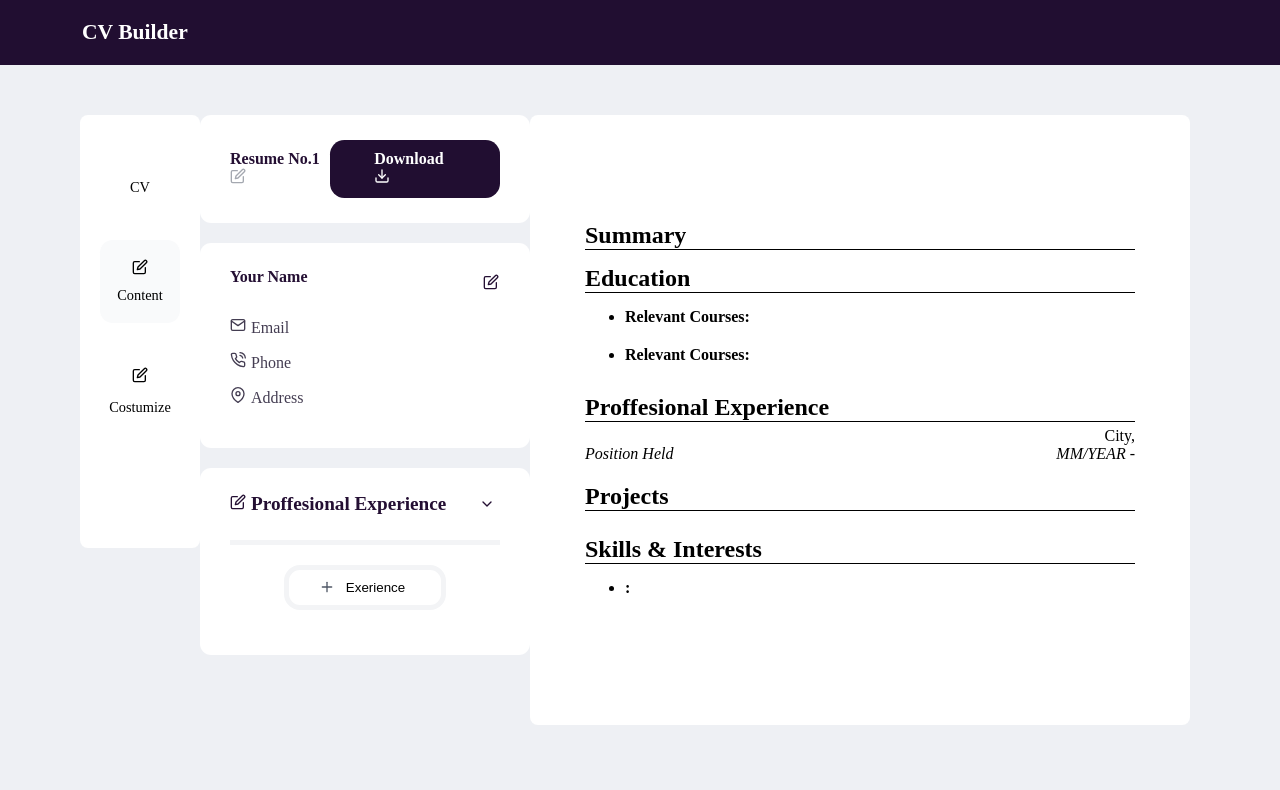
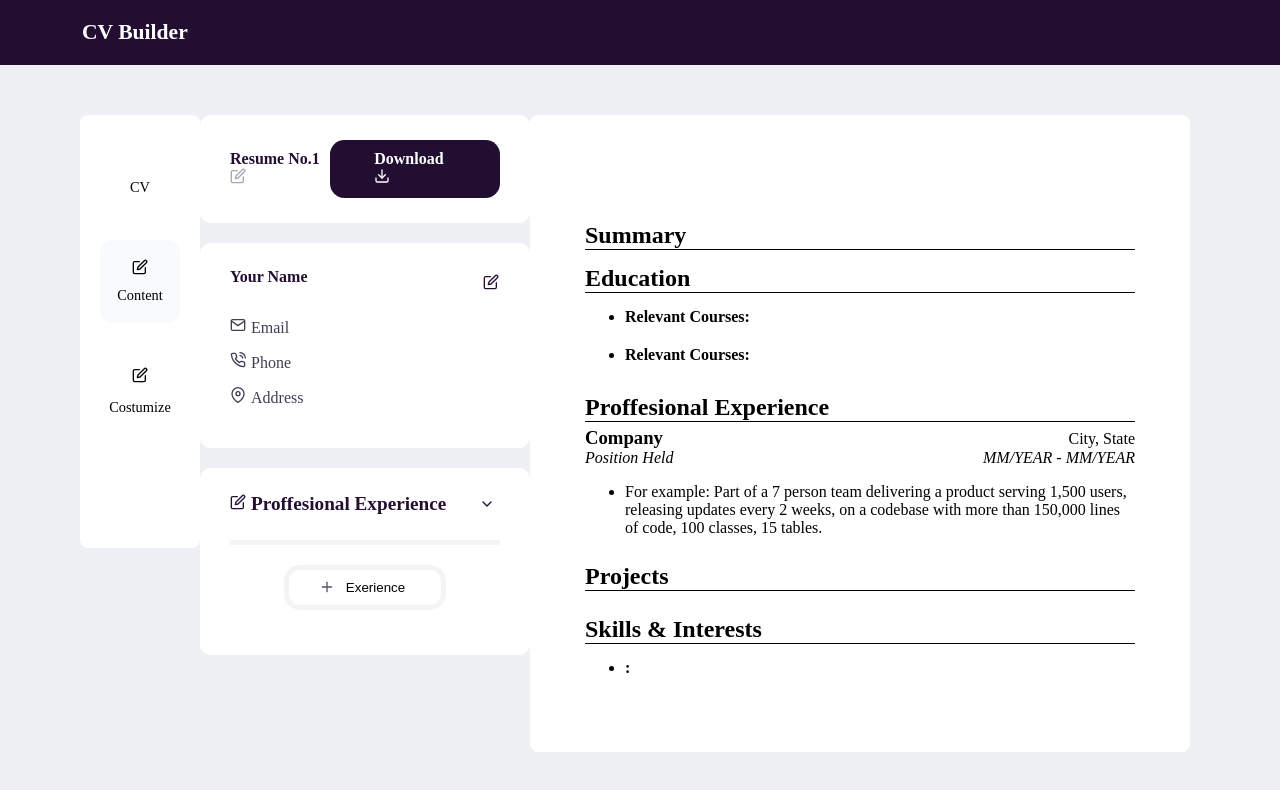
Before and after one commit to dorisashehi/resume, a React (Vite) app: page / in a window 1280 px wide. Shown: the top 790 px of the page. Built offline with nearby package versions, Linux system fonts and the light colour scheme.

Commit message:
Default experience and reponsibilities added

```diff
--- a/package.json
+++ b/package.json
@@ -12,6 +12,7 @@
   "dependencies": {
     "@ckeditor/ckeditor5-build-classic": "^41.4.2",
     "@ckeditor/ckeditor5-react": "^7.0.0",
+    "dompurify": "^3.1.5",
     "react": "^18.2.0",
     "react-dom": "^18.2.0",
     "uuid": "^10.0.0"
--- a/src/Components/CV/index.jsx
+++ b/src/Components/CV/index.jsx
@@ -1,6 +1,8 @@
 import './index.scss';
 import PropTypes from 'prop-types';
 import React from 'react';
+import DOMPurify from 'dompurify';
+
 
 const CVPaper  = (props) => {
 
@@ -79,15 +81,17 @@ const CVPaper  = (props) => {
 
                             experience.map((experience, index) => {
 
-                                console.log(experience)
+                               //console.log(experience)
 
-                                const location = experience.exp_city || 'City'  + ', ' + experience.exp_country || 'State';
-                                const date = experience.exp_start_date || 'MM/YEAR' + ' - ' + experience.exp_end_date || 'MM/YEAR';
+                                const location = (experience?.exp_city || 'City')  + ', ' + (experience?.exp_country || 'State');
+                                const date = (experience?.exp_start_date || 'MM/YEAR') + ' - ' + (experience?.exp_end_date || 'MM/YEAR');
+                                const responsibilities = DOMPurify.sanitize(experience.exp_responsibilities)
+                                || '<ul><li>For example: Part of a 7 person team delivering a product serving 1,500 users, releasing updates every 2 weeks, on a codebase with more than 150,000 lines of code, 100 classes, 15 tables.</ul';
 
                                 return(
                                     <div className="item" key={index}>
                                         <div className="name">
-                                            <h3 className="name">{experience.exp_company}</h3>
+                                            <h3 className="name">{experience.exp_company || 'Company' }</h3>
                                             <p className="location">{ location }</p>
                                         </div>
                                         <div className="descr">
@@ -95,13 +99,7 @@ const CVPaper  = (props) => {
                                             <p className="date">{ date }</p>
                                         </div>
                                         <div className="more-info">
-                                            <ul className="list">
-                                                {
-                                                    experience.responsibilities?.map((item, index) => (
-                                                        <li className="item" key={index}>{item}</li>
-                                                    ))
-                                                }
-                                            </ul>
+                                            <div className="more-info" dangerouslySetInnerHTML={{ __html: responsibilities }}></div>
                                         </div>
                                     </div>
                                 )
--- a/src/Components/Experience/index.jsx
+++ b/src/Components/Experience/index.jsx
@@ -11,17 +11,36 @@ function Experience (props) {
 
     const [ exp_id, setExpID ] = useState(); //ID FOR A NEW EXPERIENCE
 
-    const toggleDetails = (event) => { //OPEN CLOSE DETAILS
-        event.preventDefault();
-        setExpID(uuidv4()); //GENERATE A RANDOM ID WHEN EXP BOX OPEN
-        setOpen(!addBox) //SET VALUE TO OPPOSITE
-    }
+    const [ experiences, setExperiences] = useState([]) //ARRAY OF EXPERIENCES ADDED
 
-    const [ experiences, setExperiences] = useState([]) //ARRAY OF EXPERIENCES ADDED
+    /*
+        {
+            exp_company: '',
+            exp_job: '',
+            exp_technology: '',
+            exp_city: '',
+            exp_country: '',
+            exp_start_date: '',
+            exp_end_date: '',
+            responsibilities: []
+        }
+    */
 
     const [ experienceObj, setExperienceObj] = useState({}) //AN OBJ TO SAVE THE EXPERIENCE ADDING TO ADD EXP BOX
 
+
+    const toggleDetails = (event) => { //OPEN CLOSE DETAILS
+
+        event.preventDefault();
+
+        setExpID(uuidv4()); //GENERATE A RANDOM ID WHEN EXP BOX OPEN
+        setExperienceObj({}); //EMPTY PREVIOUS EXPERIONCE OBJECT
+        setOpen(!addBox) //OPEN/CLOSE ADD BOX
+
+    }
+
     const changeExperience = (input, value) => {
+        console.log(value);
 
         setExperienceObj({  //SET INPUT FIELD VALUE TO THE EXPERIENCE OBJECT
             ...experienceObj,
@@ -30,13 +49,34 @@ function Experience (props) {
         })
     }
 
+    const [required, setRequired]  = useState(false); //REQUIRED FIELD
+
+    const validateRequiredFields = (experienceObj) =>{ //CHECK IS REQ FIELD IS FILLED
+
+        if (!experienceObj.exp_company){
+            setRequired(true); //REQUIRED FIELD IS NOT FILLED
+            return true
+        }
+
+        setRequired(false); //REQUIRED FIELD IS FILLED
+        return false
+
+    }
+
     const handleSave = ( event ) => {
 
         event.preventDefault();
-        const newExperiences = [...experiences, experienceObj];
-        setExperiences(newExperiences) //SET THE EXPERIENCE BJECT TO THE ARRAY OF EXPERIENCES
-        props.addExperiences(newExperiences) //ADD ARRAY OF EXPERIENCES TO THE PARENT ELEMNT
-        setOpen(false) //CLOSE ADD BOX DIALOG
+
+        const error = validateRequiredFields(experienceObj);
+
+        if(!error){ //EXECUTE IF COMPANY NAME IF FILLED
+
+            const newExperiences = [...experiences, experienceObj];
+            setExperiences(newExperiences) //SET THE EXPERIENCE BJECT TO THE ARRAY OF EXPERIENCES
+            props.addExperiences(newExperiences) //ADD ARRAY OF EXPERIENCES TO THE PARENT ELEMNT
+            setOpen(false) //CLOSE ADD BOX DIALOG
+
+        }
 
     }
 
@@ -92,6 +132,10 @@ function Experience (props) {
                             <div className="form-group">
                                 <label htmlFor="exp_company">Company</label>
                                 <input type="text" onChange = {(event) => changeExperience(event.target.id, event.target.value)} className="form-input" name="exp_company" id="exp_company" placeholder="Enter Company Title"/>
+                                {
+                                    (required) && <span className='error'>That is a required field</span>
+                                }
+
                             </div>
                             <div className="form-group">
                                 <label htmlFor="exp_job">Job Title</label>
@@ -130,15 +174,12 @@ function Experience (props) {
                                 <div className="form-group">
 
                                     <div className="App">
-                                            <h2>Responsibilities</h2>
+                                            <label htmlFor="exp_responsibilities">Responsibilities</label>
                                             <CKEditor
                                                 editor={ ClassicEditor }
-                                                data="<p>Hello from CKEditor 5!</p>"
-                                                onChange={ ( event, editor ) => {
-                                                    const data = editor.getData();
-                                                    console.log( { data } );
-                                                } }
-
+                                                data=""
+                                                id="exp_responsibilities"
+                                                onChange= {(event, editor) => changeExperience('exp_responsibilities', editor.getData())}
                                             />
                                     </div>
                                 </div>
--- a/src/Components/Experience/index.scss
+++ b/src/Components/Experience/index.scss
@@ -49,3 +49,7 @@ main .col.sections-column .experience-list input.add{
     border: none;
     background: #ffffff;
 }
+
+main .col.sections-column  .ck.ck-editor{
+    padding-top: 10px;
+}
```
Also changed, not shown: 1 other file (tests, documents, lock files or other folders).
